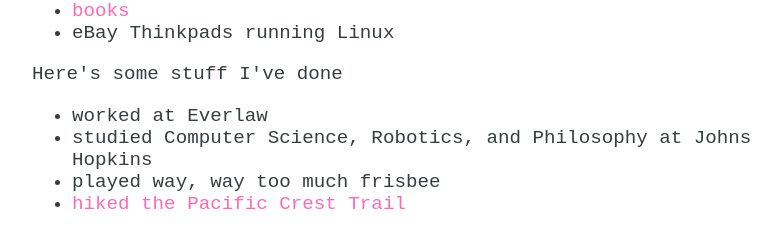
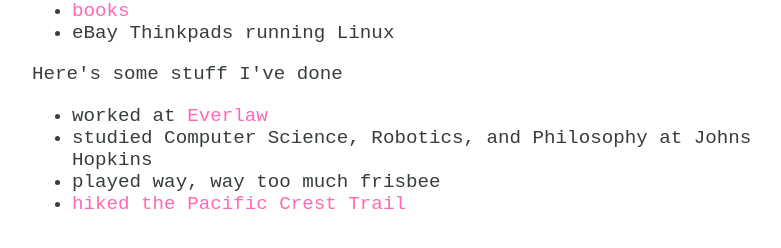
Before and after one commit to zpaines/zpaines.github.io, a Jekyll site: the page built from index.html, in a window 1280 px wide. Shown: the part 609-857 px from the top of the page, without its empty margins (213-994 px from the left). Built offline with Jekyll 4.4.1, drawn with Linux system fonts in a browser that asks for light colours; part of the change alters nothing that is shown.

```diff
--- a/index.html
+++ b/index.html
@@ -26,7 +26,7 @@ title: Home
 </ul>
 <header>Here's some stuff I've done</header>
 <ul>
-    <li>worked at Everlaw</li>
+    <li>worked at <a href="https://www.everlaw.com/">Everlaw</a></li>
     <li>studied Computer Science, Robotics, and Philosophy at Johns Hopkins</li>
     <li>played way, way too much frisbee</li>
     <li><a href="https://www.youtube.com/watch?v=2zPcAuFf0vA">hiked the Pacific Crest Trail</a></li>
```
